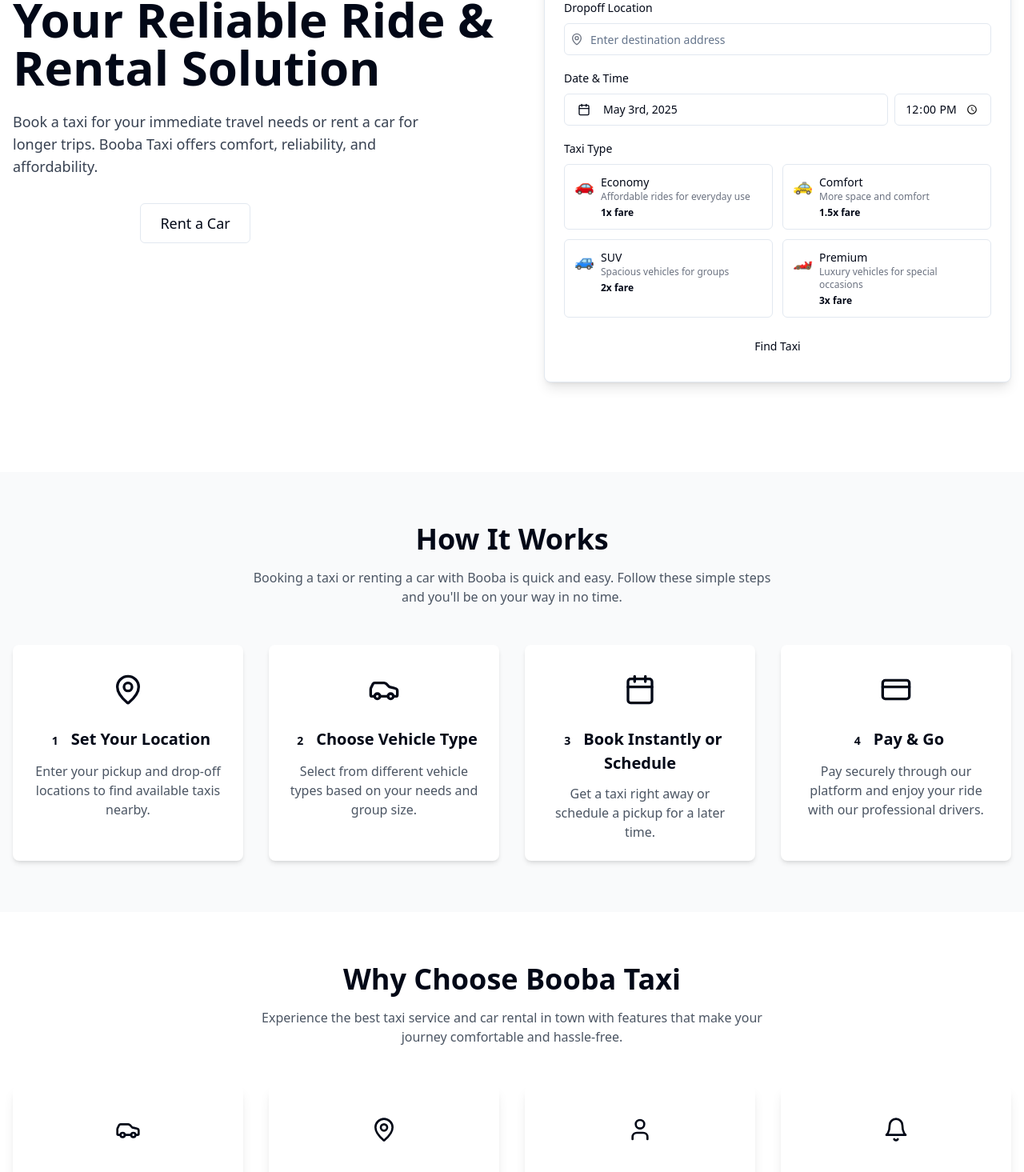
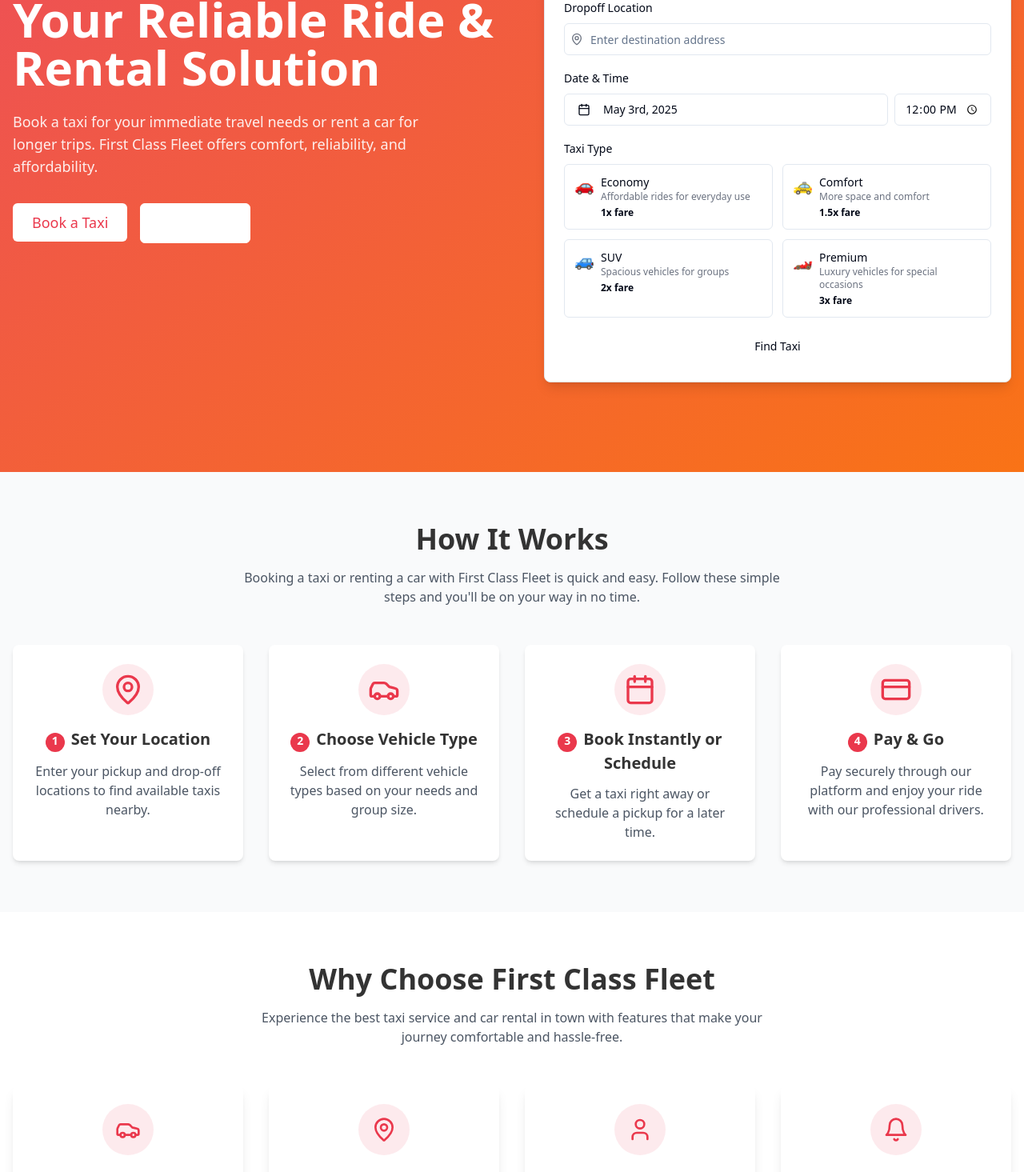
Before and after one commit to Shabin-jezh/booba-ride-connect, a React (Vite) app: page / in a window 1280 px wide. Shown: the part 340-1805 px from the top of the page at 80% size. Built offline with nearby package versions, Linux system fonts and the light colour scheme.

Commit message:
Fix: Button background color
Set the button background color to match the old color scheme.

```diff
--- a/src/components/home/CallToAction.tsx
+++ b/src/components/home/CallToAction.tsx
@@ -5,9 +5,9 @@ import { Link } from 'react-router-dom';
 
 const CallToAction = () => {
   return (
-    <section className="py-16 bg-booba-yellow">
+    <section className="py-16 bg-fleet-red/10">
       <div className="container mx-auto px-4 text-center">
-        <h2 className="text-3xl md:text-4xl font-bold text-booba-dark mb-6">
+        <h2 className="text-3xl md:text-4xl font-bold text-fleet-dark mb-6">
           Ready to Experience Our Service?
         </h2>
         <p className="text-gray-700 max-w-2xl mx-auto mb-8">
@@ -16,12 +16,12 @@ const CallToAction = () => {
         </p>
         <div className="flex flex-wrap justify-center gap-4">
           <Link to="/taxi">
-            <Button className="bg-booba-dark text-white hover:bg-booba-dark/90 text-lg px-6 py-6">
+            <Button className="bg-fleet-red text-white hover:bg-fleet-red/90 text-lg px-6 py-6">
               Book a Taxi
             </Button>
           </Link>
           <Link to="/rental">
-            <Button variant="outline" className="border-booba-dark text-booba-dark hover:bg-booba-dark/10 text-lg px-6 py-6">
+            <Button variant="outline" className="border-fleet-dark text-fleet-dark hover:bg-fleet-dark/10 text-lg px-6 py-6">
               Rent a Car
             </Button>
           </Link>
--- a/src/components/home/Features.tsx
+++ b/src/components/home/Features.tsx
@@ -31,7 +31,7 @@ const Features = () => {
     <section className="py-16 bg-white">
       <div className="container mx-auto px-4">
         <div className="text-center mb-12">
-          <h2 className="text-3xl md:text-4xl font-bold text-booba-dark">Why Choose Booba Taxi</h2>
+          <h2 className="text-3xl md:text-4xl font-bold text-fleet-dark">Why Choose First Class Fleet</h2>
           <p className="mt-4 text-gray-600 max-w-2xl mx-auto">
             Experience the best taxi service and car rental in town with features that make your journey comfortable and hassle-free.
           </p>
@@ -41,8 +41,8 @@ const Features = () => {
           {features.map((feature, index) => (
             <Card key={index} className="border-none shadow-lg card-hover">
               <CardContent className="p-6 text-center">
-                <div className="mx-auto mb-4 w-16 h-16 bg-booba-yellow rounded-full flex items-center justify-center">
-                  <feature.icon className="h-8 w-8 text-booba-dark" />
+                <div className="mx-auto mb-4 w-16 h-16 bg-fleet-red/10 rounded-full flex items-center justify-center">
+                  <feature.icon className="h-8 w-8 text-fleet-red" />
                 </div>
                 <h3 className="text-lg font-bold mb-2">{feature.title}</h3>
                 <p className="text-gray-600">{feature.description}</p>
--- a/src/components/home/Hero.tsx
+++ b/src/components/home/Hero.tsx
@@ -9,25 +9,25 @@ import RentCarForm from './RentCarForm';
 
 const Hero = () => {
   return (
-    <div className="bg-gradient-to-br from-booba-yellow to-booba-yellow-light pt-16 pb-20 md:pt-24 md:pb-28">
+    <div className="bg-gradient-to-br from-fleet-red/90 to-fleet-accent pt-16 pb-20 md:pt-24 md:pb-28">
       <div className="container mx-auto px-4">
         <div className="flex flex-col lg:flex-row items-center">
           <div className="lg:w-1/2 mb-10 lg:mb-0">
-            <h1 className="text-booba-dark text-4xl md:text-5xl lg:text-6xl font-bold mb-6 animate-fade-in">
+            <h1 className="text-white text-4xl md:text-5xl lg:text-6xl font-bold mb-6 animate-fade-in">
               Your Reliable Ride & Rental Solution
             </h1>
-            <p className="text-gray-700 text-lg mb-8 max-w-lg animate-fade-in" style={{ animationDelay: '0.2s' }}>
+            <p className="text-white/90 text-lg mb-8 max-w-lg animate-fade-in" style={{ animationDelay: '0.2s' }}>
               Book a taxi for your immediate travel needs or rent a car for longer trips.
-              Booba Taxi offers comfort, reliability, and affordability.
+              First Class Fleet offers comfort, reliability, and affordability.
             </p>
             <div className="flex flex-wrap gap-4 animate-fade-in" style={{ animationDelay: '0.4s' }}>
               <Link to="/taxi">
-                <Button className="bg-booba-dark text-white hover:bg-booba-dark/90 text-lg px-6 py-6">
+                <Button className="bg-white text-fleet-red hover:bg-white/90 text-lg px-6 py-6">
                   Book a Taxi
                 </Button>
               </Link>
               <Link to="/rental">
-                <Button variant="outline" className="border-booba-dark text-booba-dark hover:bg-booba-dark/10 text-lg px-6 py-6">
+                <Button variant="outline" className="border-white text-white hover:bg-white/10 text-lg px-6 py-6">
                   Rent a Car
                 </Button>
               </Link>
--- a/src/components/home/HowItWorks.tsx
+++ b/src/components/home/HowItWorks.tsx
@@ -5,22 +5,22 @@ import { MapPin, Calendar, CreditCard, Car } from 'lucide-react';
 const HowItWorks = () => {
   const steps = [
     {
-      icon: <MapPin className="h-10 w-10 text-booba-yellow" />,
+      icon: <MapPin className="h-10 w-10 text-fleet-red" />,
       title: 'Set Your Location',
       description: 'Enter your pickup and drop-off locations to find available taxis nearby.'
     },
     {
-      icon: <Car className="h-10 w-10 text-booba-yellow" />,
+      icon: <Car className="h-10 w-10 text-fleet-red" />,
       title: 'Choose Vehicle Type',
       description: 'Select from different vehicle types based on your needs and group size.'
     },
     {
-      icon: <Calendar className="h-10 w-10 text-booba-yellow" />,
+      icon: <Calendar className="h-10 w-10 text-fleet-red" />,
       title: 'Book Instantly or Schedule',
       description: 'Get a taxi right away or schedule a pickup for a later time.'
     },
     {
-      icon: <CreditCard className="h-10 w-10 text-booba-yellow" />,
+      icon: <CreditCard className="h-10 w-10 text-fleet-red" />,
       title: 'Pay & Go',
       description: 'Pay securely through our platform and enjoy your ride with our professional drivers.'
     }
@@ -30,9 +30,9 @@ const HowItWorks = () => {
     <section className="py-16 bg-gray-50">
       <div className="container mx-auto px-4">
         <div className="text-center mb-12">
-          <h2 className="text-3xl md:text-4xl font-bold text-booba-dark mb-4">How It Works</h2>
+          <h2 className="text-3xl md:text-4xl font-bold text-fleet-dark mb-4">How It Works</h2>
           <p className="text-gray-600 max-w-2xl mx-auto">
-            Booking a taxi or renting a car with Booba is quick and easy. Follow these simple steps and you'll be on your way in no time.
+            Booking a taxi or renting a car with First Class Fleet is quick and easy. Follow these simple steps and you'll be on your way in no time.
           </p>
         </div>
 
@@ -44,11 +44,11 @@ const HowItWorks = () => {
               style={{ animationDelay: `${index * 0.2}s` }}
             >
               <div className="flex flex-col items-center text-center">
-                <div className="p-3 bg-booba-yellow/10 rounded-full mb-4">
+                <div className="p-3 bg-fleet-red/10 rounded-full mb-4">
                   {step.icon}
                 </div>
-                <h3 className="text-xl font-semibold text-booba-dark mb-3">
-                  <span className="inline-block bg-booba-yellow text-booba-dark w-6 h-6 rounded-full text-sm mr-2">
+                <h3 className="text-xl font-semibold text-fleet-dark mb-3">
+                  <span className="inline-block bg-fleet-red text-white w-6 h-6 rounded-full text-sm mr-2">
                     {index + 1}
                   </span>
                   {step.title}
```
